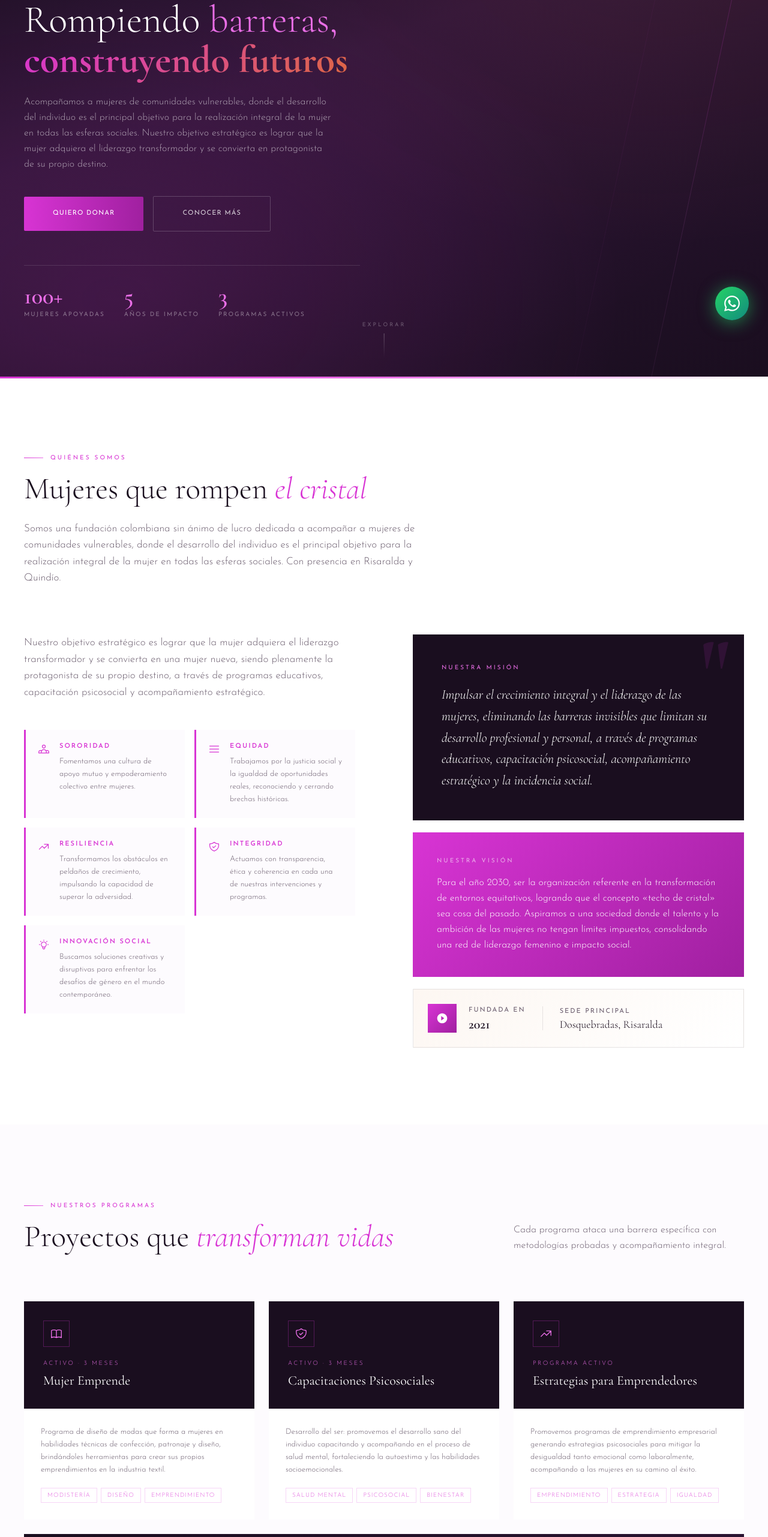
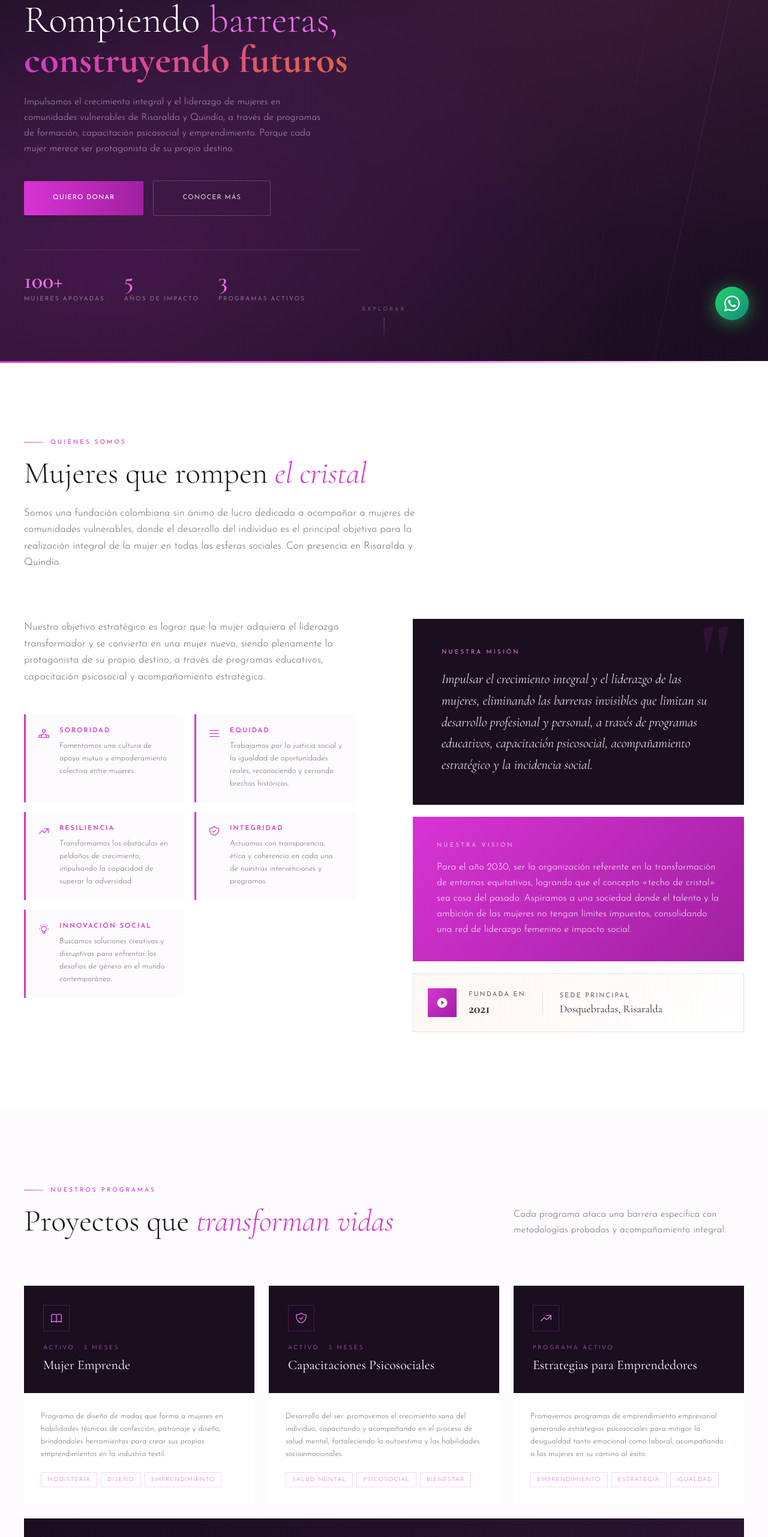
Before and after one commit to mujeressintechodecristal2025/webPage, a React (Vite) app in the folder mstc-platform/frontend/: page / in a window 1280 px wide. Shown: the part 234-2797 px from the top of the page at 60% size. Built offline with nearby package versions, Linux system fonts and the light colour scheme.

Commit message:
fix-ortografia-y-cohesion-textos

```diff
--- a/mstc-platform/frontend/src/features/public/components/sections/HeroSection.tsx
+++ b/mstc-platform/frontend/src/features/public/components/sections/HeroSection.tsx
@@ -85,11 +85,10 @@ export default function HeroSection() {
             className="text-white/60 font-light max-w-lg mb-10 leading-relaxed"
             style={{ fontSize: 'clamp(14px, 1.5vw, 16px)' }}
           >
-            Acompañamos a mujeres de comunidades vulnerables, donde el desarrollo
-            del individuo es el principal objetivo para la realización integral de
-            la mujer en todas las esferas sociales. Nuestro objetivo estratégico es
-            lograr que la mujer adquiera el liderazgo transformador y se convierta
-            en protagonista de su propio destino.
+            Impulsamos el crecimiento integral y el liderazgo de mujeres en
+            comunidades vulnerables de Risaralda y Quindío, a través de programas
+            de formación, capacitación psicosocial y emprendimiento. Porque cada
+            mujer merece ser protagonista de su propio destino.
           </p>
 
           {/* CTAs */}
--- a/mstc-platform/frontend/src/features/public/components/sections/ProyectosSection.tsx
+++ b/mstc-platform/frontend/src/features/public/components/sections/ProyectosSection.tsx
@@ -31,7 +31,7 @@ const PROJECTS = [
     id: 2,
     phase: 'Activo · 3 meses',
     name: 'Capacitaciones Psicosociales',
-    description: 'Desarrollo del ser: promovemos el desarrollo sano del individuo capacitando y acompañando en el proceso de salud mental, fortaleciendo la autoestima y las habilidades socioemocionales.',
+    description: 'Desarrollo del ser: promovemos el crecimiento sano del individuo, capacitando y acompañando en el proceso de salud mental, fortaleciendo la autoestima y las habilidades socioemocionales.',
     tags: ['Salud mental', 'Psicosocial', 'Bienestar'],
     Icon: IconProteccion,
     accentColor: '#a020a0',
@@ -40,7 +40,7 @@ const PROJECTS = [
     id: 3,
     phase: 'Programa activo',
     name: 'Estrategias para Emprendedores',
-    description: 'Promovemos programas de emprendimiento empresarial generando estrategias psicosociales para mitigar la desigualdad tanto emocional como laboralmente, acompañando a las mujeres en su camino al éxito.',
+    description: 'Promovemos programas de emprendimiento empresarial generando estrategias psicosociales para mitigar la desigualdad tanto emocional como laboral, acompañando a las mujeres en su camino al éxito.',
     tags: ['Emprendimiento', 'Estrategia', 'Igualdad'],
     Icon: IconEmprendimiento,
     accentColor: '#dd6741',
```
